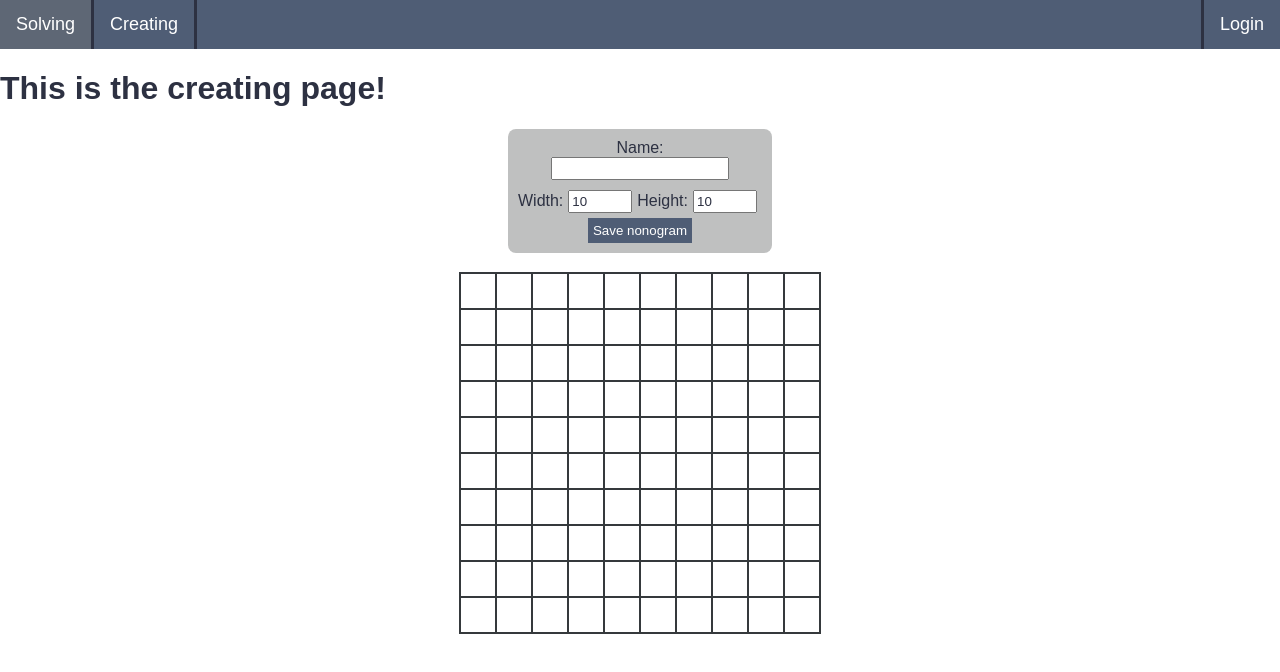
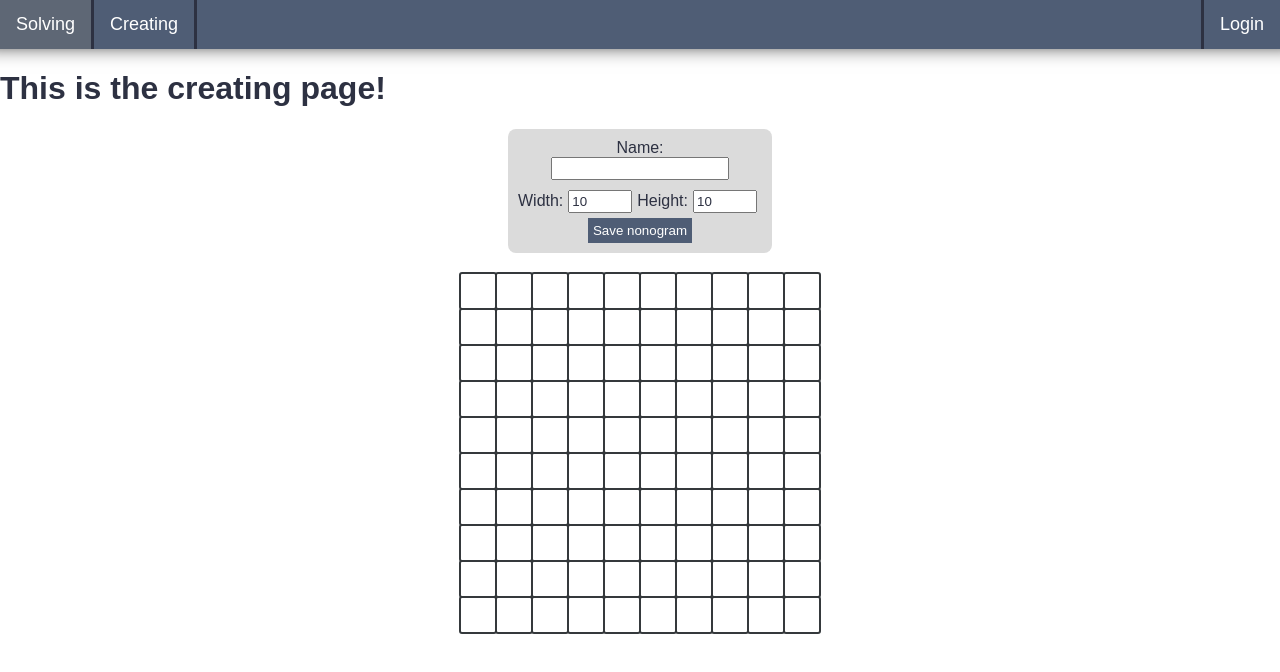
Before and after one commit to arjen0203/nonogram-frontend, a React (Create React App) app: page /creating in a window 1280 px wide. Shown: the top 672 px of the page. Built offline with nearby package versions, Linux system fonts and the light colour scheme.

Commit message:
fixed memory leak and update styling

```diff
--- a/src/Creating/creatingStyling.scss
+++ b/src/Creating/creatingStyling.scss
@@ -5,7 +5,7 @@
     display: flex;
 
     .options {
-        background-color: $silverSand;
+        background-color: $silverSandLight;
         display: flex;
         flex-direction: column;
         align-items: center;
@@ -62,6 +62,7 @@
                 line-height: 36px;
                 user-select: none;
                 float: left;
+                border-radius: 3px;
             }
 
         }
--- a/src/GlobalStyle.scss
+++ b/src/GlobalStyle.scss
@@ -17,6 +17,7 @@ body {
     padding: 0;
     overflow: hidden;
     background-color: $blackCoral;
+    box-shadow: 0px -25px 20px 20px black;
 
     li {
         float: left;
--- a/src/Solving/GetNonogram.js
+++ b/src/Solving/GetNonogram.js
@@ -9,7 +9,13 @@ class GetNonogram extends React.Component {
         sideRow: null,
     };
 
+    componentWillUnmount() {
+        this._isMounted = false;
+    }
+
     async componentDidMount() {
+        this._isMounted = true;
+
         const URL = 'https://nonograms.nl/api/nonogram/get?id=' + this.props.id;
         const response = await fetch(URL);
         const data = await response.json();
@@ -47,8 +53,11 @@ class GetNonogram extends React.Component {
                 newSolveState[i].push(0);
             }
         }
+        if (this.state._isMounted) {
+            this.setState({topRow: newTopRow, sideRow: newSideRow, solveState: newSolveState, loading: false});
+        }
 
-        this.setState({topRow: newTopRow, sideRow: newSideRow, solveState: newSolveState, loading: false});
+
     }
 
     render() {
--- a/src/_colors.scss
+++ b/src/_colors.scss
@@ -5,6 +5,7 @@ $blackCoral: #4F5D75;
 $blackCoralLight: #5e6775;
 
 $silverSand: #BFC0C0;
+$silverSandLight: #dbdbdb;
 
 $white: #ffffff;
 
```
